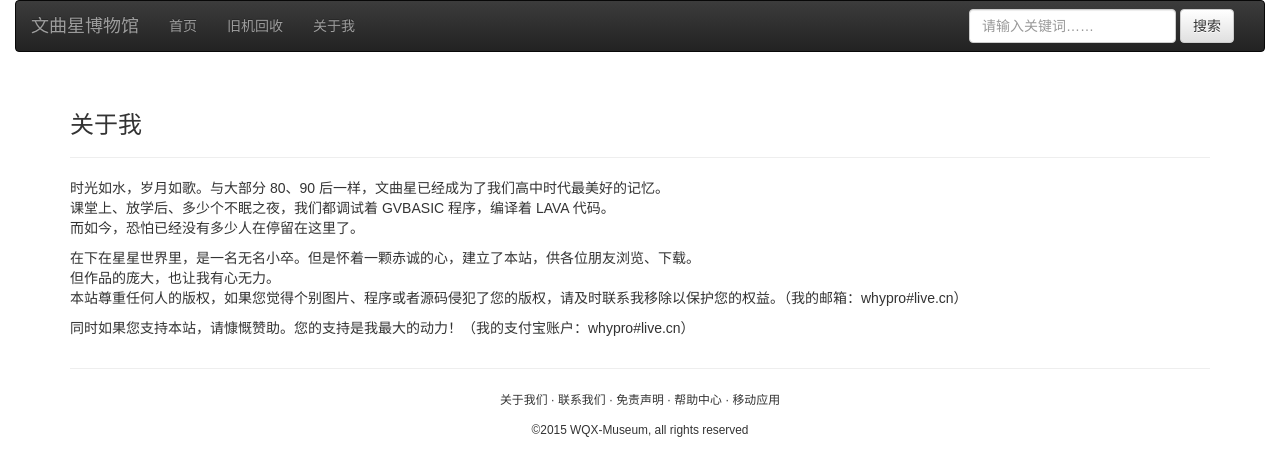
After one commit to whypro/WQX-Museum, a Flask app: page /about-me/ in a window 1280 px wide. The commit adds this page. Shown: the top 476 px of the page. Run offline with Flask 2, Linux system fonts and the light colour scheme; some libraries are stand-ins or nearby versions.

Commit message:
Update pages.

```diff
--- a/museum/static/style.css
+++ b/museum/static/style.css
@@ -1,3 +1,4 @@
 body {
     font-family: "Microsoft YaHei", Arial;
+    overflow-y: scroll;
 }
--- a/museum/templates/_header.html
+++ b/museum/templates/_header.html
@@ -14,10 +14,9 @@
                     <!-- Collect the nav links, forms, and other content for toggling -->
                     <div class="collapse navbar-collapse" id="museum-menu">
                         <ul class="nav navbar-nav">
-                            <li class="active"><a href="{{ url_for('home.index') }}">首页 <span class="sr-only">(current)</span></a></li>
-                            <li><a href="#">旧机回收</a></li>
-                            <li><a href="{{ url_for('home.show_about_us') }}">关于我们</a></li>
-                            <li><a href="{{ url_for('home.show_about_us') }}">捐助</a></li>
+                            <li><a href="{{ url_for('home.index') }}">首页 <span class="sr-only">(current)</span></a></li>
+                            <li><a href="{{ url_for('home.show_recovery') }}">旧机回收</a></li>
+                            <li><a href="{{ url_for('home.show_about_me') }}">关于我</a></li>
                             {#
                             <li class="dropdown">
                                 <a href="#" class="dropdown-toggle" data-toggle="dropdown" role="button" aria-haspopup="true" aria-expanded="false">Dropdown <span class="caret"></span></a>
--- /dev/null
+++ b/museum/templates/about_me.html
@@ -0,0 +1,31 @@
+{% extends '_base.html' %}
+{% block title %}关于我{% endblock %}
+{% block content %}
+            <div class="row">
+                <div class="col-md-12">
+                    <div class="page-header">
+                        <h3>关于我</h3>
+                    </div>
+                    <div>
+                        <p>
+                            时光如水，岁月如歌。与大部分 80、90 后一样，文曲星已经成为了我们高中时代最美好的记忆。
+                            <br />
+                            课堂上、放学后、多少个不眠之夜，我们都调试着 GVBASIC 程序，编译着 LAVA 代码。
+                            <br />
+                            而如今，恐怕已经没有多少人在停留在这里了。
+                        </p>
+                        <p>
+                            在下在星星世界里，是一名无名小卒。但是怀着一颗赤诚的心，建立了本站，供各位朋友浏览、下载。
+                            <br />
+                            但作品的庞大，也让我有心无力。
+                            <br />
+                            本站尊重任何人的版权，如果您觉得个别图片、程序或者源码侵犯了您的版权，请及时联系我移除以保护您的权益。（我的邮箱：whypro#live.cn）
+                        </p>
+                        <p>
+                            同时如果您支持本站，请慷慨赞助。您的支持是我最大的动力！（我的支付宝账户：whypro#live.cn）
+                        </p>
+                    </div>
+                </div>
+
+            </div>
+{% endblock %}
--- a/museum/templates/masterpiece_detail.html
+++ b/museum/templates/masterpiece_detail.html
@@ -1,5 +1,5 @@
 {% extends '_base.html' %}
-{% block title %}主页{% endblock %}
+{% block title %}{{ masterpiece.title }}{% endblock %}
 {% block content %}
             <div class="row">
                 <div class="col-md-12">
--- a/museum/views/home.py
+++ b/museum/views/home.py
@@ -31,6 +31,12 @@ def show_masterpiece_detail(oid):
     # mongo.db.update({'_id': ObjectId(oid)}, {'$push': {'statistic'}})
     return render_template('masterpiece_detail.html', masterpiece=masterpiece)
 
-@home.route('/about-us/')
-def show_about_us():
-    return render_template('about_us.html')
+
+@home.route('/about-me/')
+def show_about_me():
+    return render_template('about_me.html')
+
+
+@home.route('/recovery/')
+def show_recovery():
+    return render_template('recovery.html')
```
Also changed, not shown: museum/templates/recovery.html (added, +17 -0 lines), museum/templates/about_us.html (deleted).
